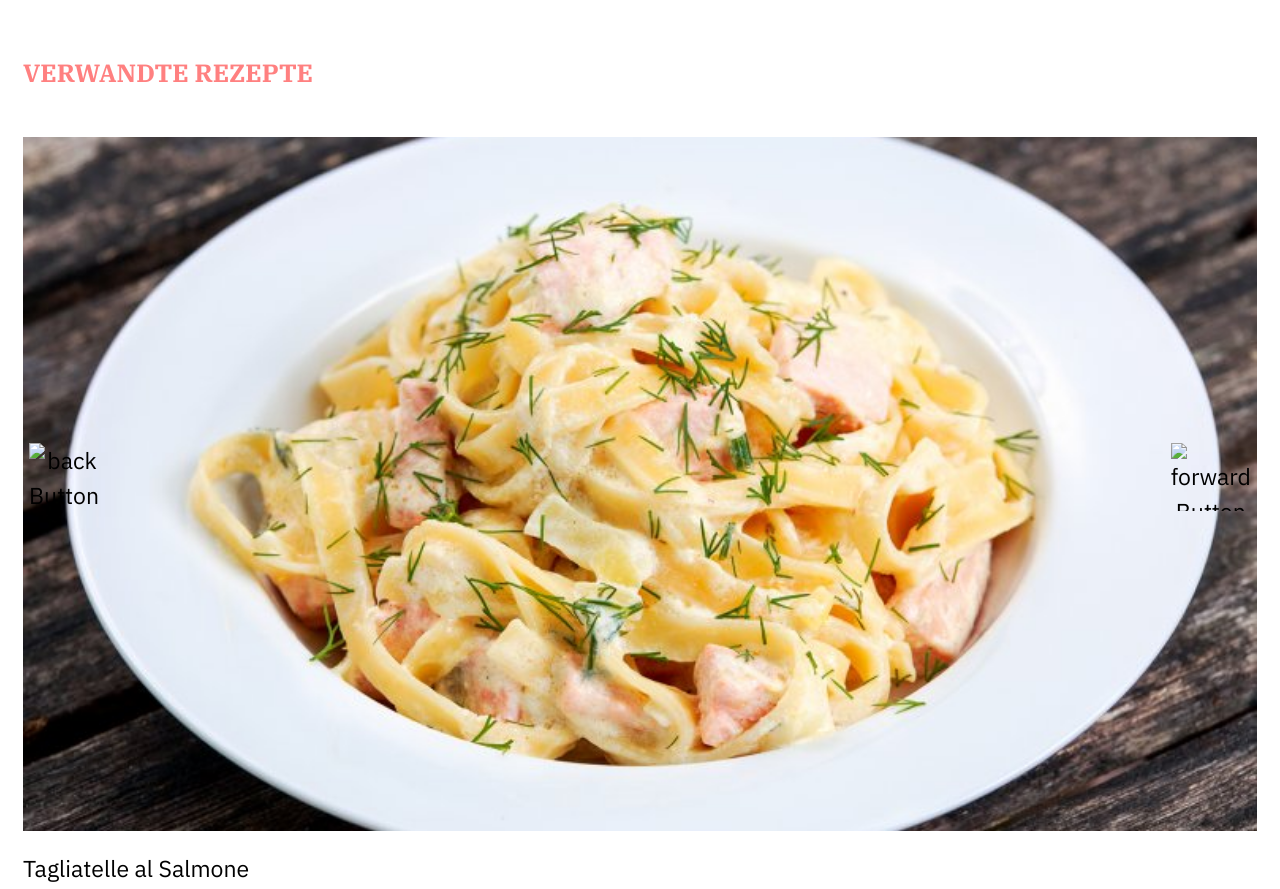
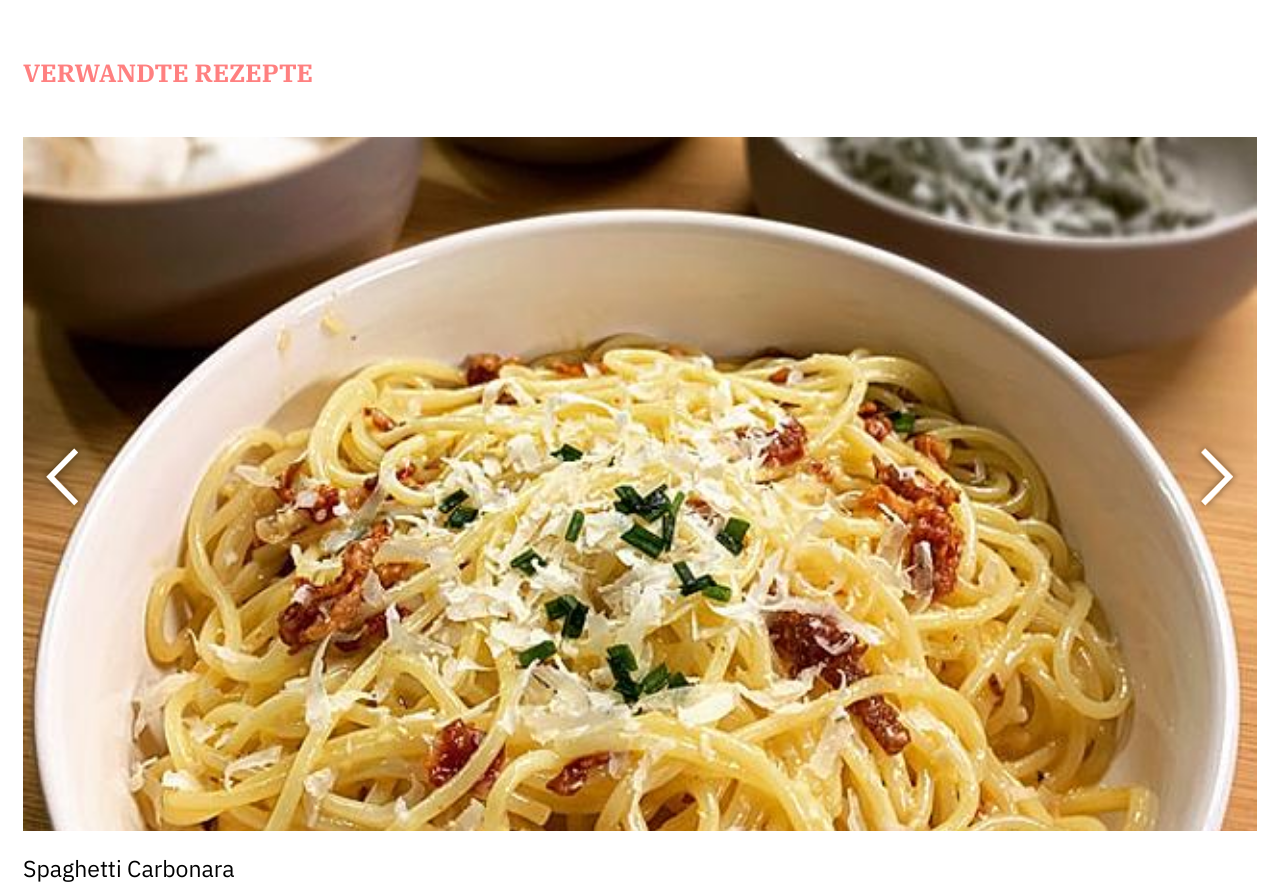
Before and after one commit to mi-classroom/fd-feature-request-session-08-helm, a website: page recipes/spaghetti-aglio-olio-e-peperoncino.html in a window 1280 px wide. Shown: the part 4780-5669 px from the top of the page. Drawn offline with Linux system fonts and the light colour scheme.

Commit message:
added dynamic slideshow

```diff
--- a/assets/data/slide-show.json
+++ b/assets/data/slide-show.json
@@ -13,7 +13,7 @@
     },
     {
       "caption": "Spaghetti alla Melanzane",
-      "imagesrc": "spaghetti-melanzane.jpg.jpg",
+      "imagesrc": "spaghetti-melanzane.jpg",
       "rating": 2
     },
     {
@@ -23,7 +23,7 @@
     },
     {
       "caption": "Spaghetti Bolognese",
-      "imagesrc": "spaghetti-bolognese.jpg.jpg",
+      "imagesrc": "spaghetti-bolognese.jpg",
       "rating": 5
     }
   ]
--- a/assets/scripts/slideshow.js
+++ b/assets/scripts/slideshow.js
@@ -1,9 +1,49 @@
 document.addEventListener('DOMContentLoaded', function () {
     const slideshowElement = document.querySelector("[data-js-slideshow]");
+
+    async function fetchJSON(url) {
+        try {
+          // after this line, our function will wait for the `fetch()` call to be settled
+          // the `fetch()` call will either return a Response or throw an error
+          const response = await fetch(url);
+          if (!response.ok) {
+            throw new Error(`HTTP error: ${response.status}`);
+          }
+          // after this line, our function will wait for the `response.json()` call to be settled
+          // the `response.json()` call will either return the parsed JSON object or throw an error
+          const data = await response.json();
+          return data;
+
+        } catch (error) {
+          console.error(`Could not get data: ${error}`);
+        }
+      }
+
+
+
+      const renderSlides = () => {
+
+        const url = "../assets/data/slide-show.json"
+        fetchJSON(url).then(data => {
+
+            slideshowElement.innerHTML = data.slides.map((item, index) => {
+                return `<li class="other-recipes-list__item ${index === 0 ? "is-active" : " "}" data-js-slide>
+                <figure>
+                    <img src="../images/other-recipes/${item.imagesrc}" alt="${item.caption}">
+                    <figcaption>${item.caption}</figcaption>
+                </figure>
+                </li>`
+            }).join(" ");
+        })
+      }
+
+      renderSlides();
+
     const slideshow = (ele) => {
 
         let index = 0;
-        const slides = ele.querySelectorAll("[data-js-slide]");
+        //const slides = ele.querySelectorAll("[data-js-slide]");
+        const slides = slideshowElement.children
         const back = document.querySelector("[data-js-slideshow-gui='back']");
         const forward = document.querySelector("[data-js-slideshow-gui='forward']");
 
@@ -38,4 +78,6 @@ document.addEventListener('DOMContentLoaded', function () {
             }
         });
     };
+
+    slideshow(slideshowElement);
 });
--- a/recipes/spaghetti-aglio-olio-e-peperoncino.html
+++ b/recipes/spaghetti-aglio-olio-e-peperoncino.html
@@ -36,7 +36,7 @@
     </div>
 
     <div class="menue-button" data-js-menue-button>
-        <a href="#main-navigation"><img src="../icons/menue.svg"></a>
+        <a href="#main-navigation"><img src="../assets/icons/menue.svg"></a>
     </div>
 
     <div class="main">
@@ -240,7 +240,7 @@
 
             <div class="other-recipes">
                 <ul class="other-recipes-list" data-js-slideshow>
-                    <li class="other-recipes-list__item is-active" data-js-slide>
+                    <!-- <li class="other-recipes-list__item is-active" data-js-slide>
                         <figure>
                             <img src="../images/other-recipes/lachs-tagliatelle-mit-cremiger-oberssauce.jpg"
                                 alt="Tagliatelle al Salmone">
@@ -283,11 +283,11 @@
                             <img src="../images/other-recipes/penne-Arrabiata.jpg" alt="Penne Arrabiata">
                             <figcaption>Penne Arrabiata</figcaption>
                         </figure>
-                    </li>
+                    </li>  -->
                 </ul>
 
-                <button class="other-recipes-list__button" data-js-slideshow-gui="back"><img src="../icons/gui-prev.svg" alt="back Button"></button>
-                <button class="other-recipes-list__button is-right" data-js-slideshow-gui="forward"><img src="../icons/gui-next.svg"
+                <button class="other-recipes-list__button" data-js-slideshow-gui="back"><img src="../assets/icons/gui-prev.svg" alt="back Button"></button>
+                <button class="other-recipes-list__button is-right" data-js-slideshow-gui="forward"><img src="../assets/icons/gui-next.svg"
                         alt="forward Button"></button>
             </div>
         </section>
```
